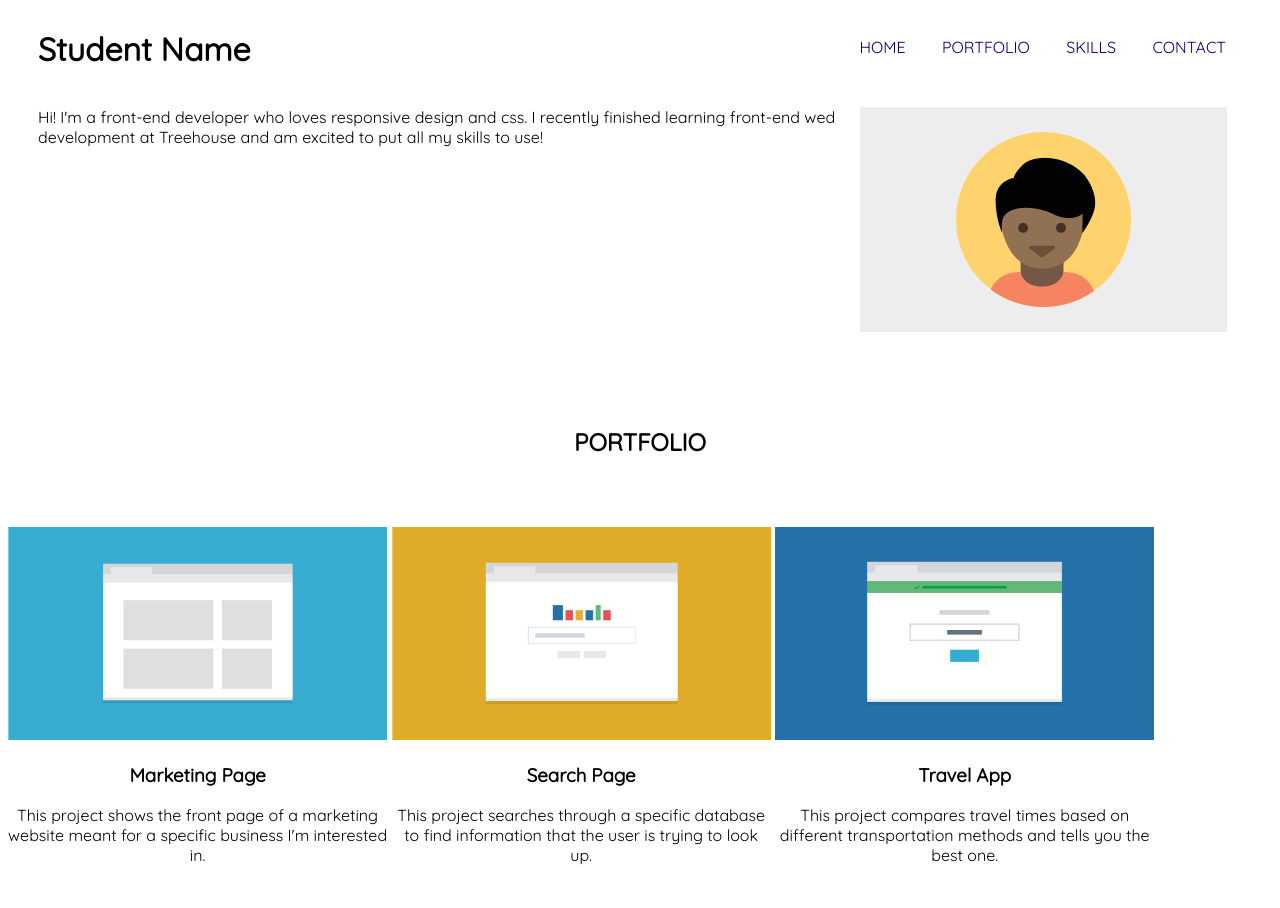
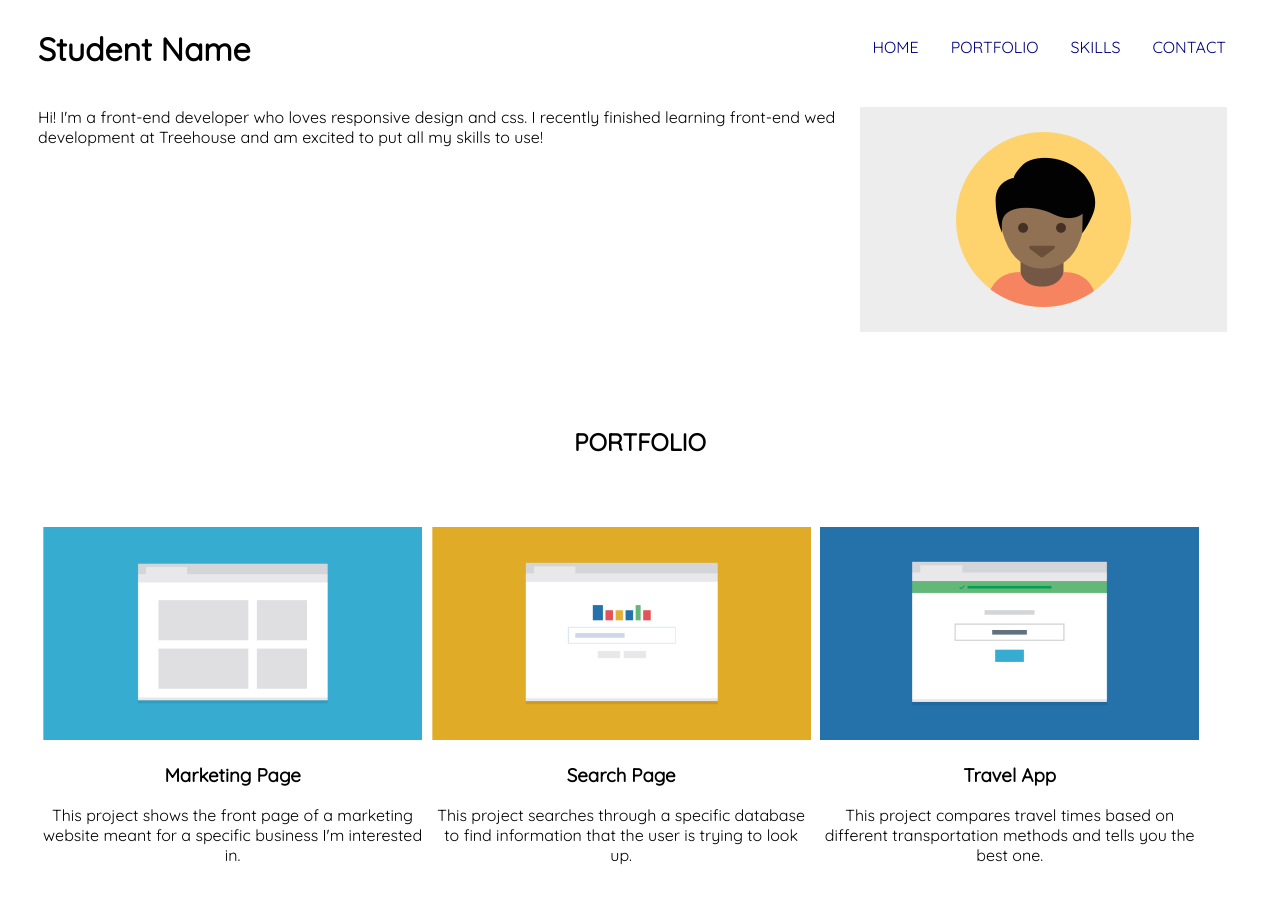
Before and after one commit to bomurf/techdegree-project-2, a plain HTML site: page index.html in a window 1280 px wide. Shown: the top 908 px of the page. Drawn offline with Linux system fonts and the light colour scheme.

Commit message:
added some margins to main section items

```diff
--- a/css/styles.css
+++ b/css/styles.css
@@ -104,6 +104,21 @@ h2#portfolio {
 }
 
 .first,
+.fourth {
+  margin-left: 35px;
+}
+
+.second,
+.fifth {
+  margin-left: 5px;
+}
+
+.third,
+.sixth {
+  margin-left: 5px;
+}
+
+.first,
 .second,
 .third,
 .fourth,
@@ -149,15 +164,13 @@ p.email {
 /* Media Queries */
 
 @media (min-width: 320px) {
-  ul.main-nav li {
-    display: inline-block;
+
+  h1.name {
+    display: inline;
     text-align: center;
-    float: none;
   }
 
-  h1.name {
-    text-align: center;
-  }
+
 
 
 /* Float Clearfix */
```
